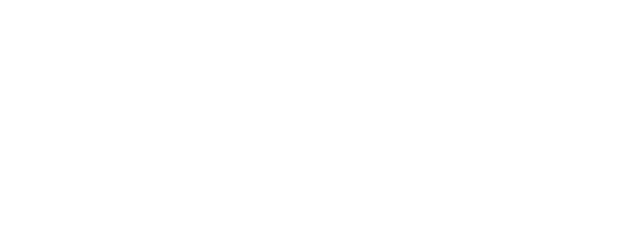
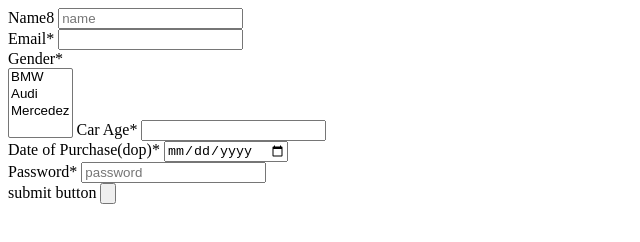
Before and after one commit to acciojob/car-insurance-form-RAMYA5577, a website: page main.html in a window 1280 px wide. Shown: the whole page, without its empty margins (0-640 px from the left). Drawn offline with Linux system fonts and the light colour scheme.

Commit message:
created a submission

```diff
--- a/main.html
+++ b/main.html
@@ -6,9 +6,30 @@
 	<link rel="stylesheet" href="styles.css">
 </head>
 
+
 <body>
-	<!-- the entire body must be written by student -->
-    <script type="text/javascript" src="./script.js">
+	<form method="put">
+		<label>Name8 <input id="name" type="text" placeholder="name" ></label><br>
+
+		<label>Email* <input id="email" required></label><br>
+
+		<label>Gender* </label><br>
+
+	<select name="Car Brands" id="cars" multiple>
+		<option value="BMW">BMW</option>
+		<option value="Audi">Audi</option>
+		<option value="Mercedez">Mercedez</option>
+	</select>
+
+		<label>Car Age* <input id="carage" type="number"> </label><br>
+
+		<label>Date of Purchase(dop)* <input id="dop" type="date"> </label><br>
+
+		<label>Password* <input type="password" placeholder=password> </label><br>
+
+		<label>submit button <input type="button" width="00px" height="10"></label>
+
+	</form>
 </script>
 
 </body>
```
